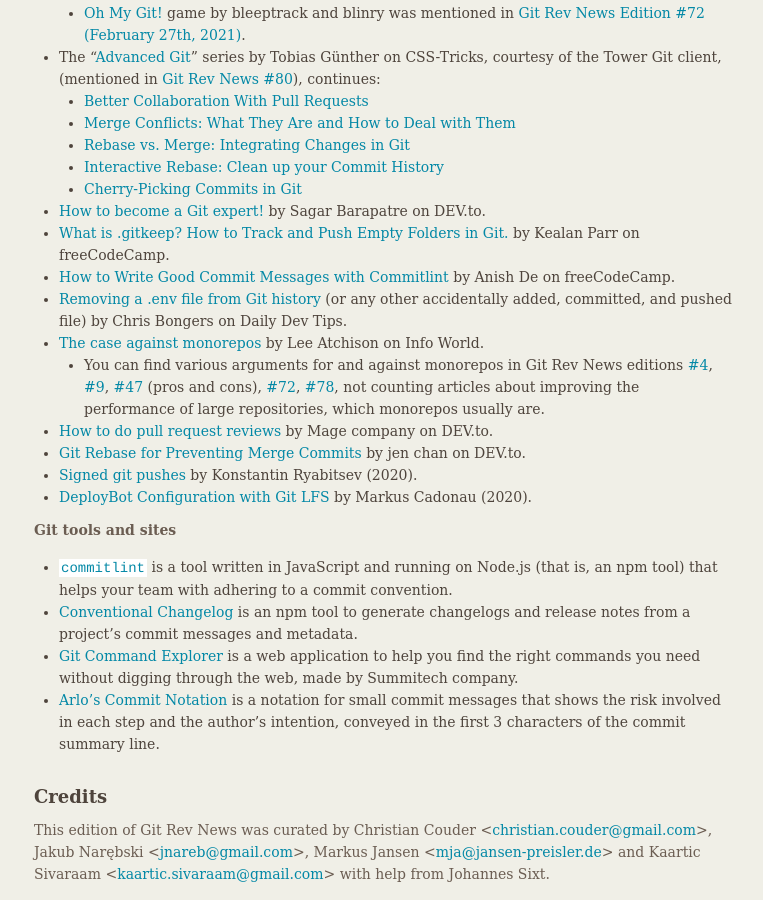
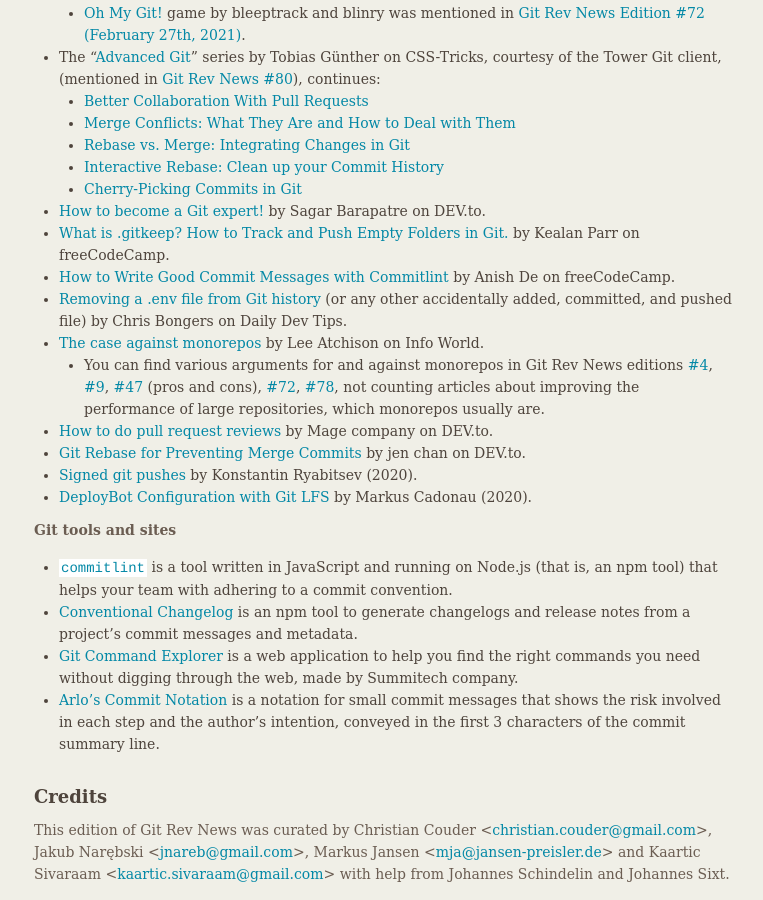
Before and after one commit to git/git.github.io, a Jekyll site: the page built from _posts/2021-11-29-edition-81.markdown, in a window 1280 px wide and 900 px high, scrolled down 2115 px. Shown: the whole window, without its empty margins (375-1138 px from the left). Built offline with Jekyll 4.4.1, drawn with Linux system fonts in a browser that asks for light colours.

Commit message:
rn-81: add Dscho among the helpers

```diff
--- a/_posts/2021-11-29-edition-81.markdown
+++ b/_posts/2021-11-29-edition-81.markdown
@@ -216,4 +216,4 @@
 Jakub Narębski &lt;<jnareb@gmail.com>&gt;,
 Markus Jansen &lt;<mja@jansen-preisler.de>&gt; and
 Kaartic Sivaraam &lt;<kaartic.sivaraam@gmail.com>&gt;
-with help from Johannes Sixt.
+with help from Johannes Schindelin and Johannes Sixt.
```
